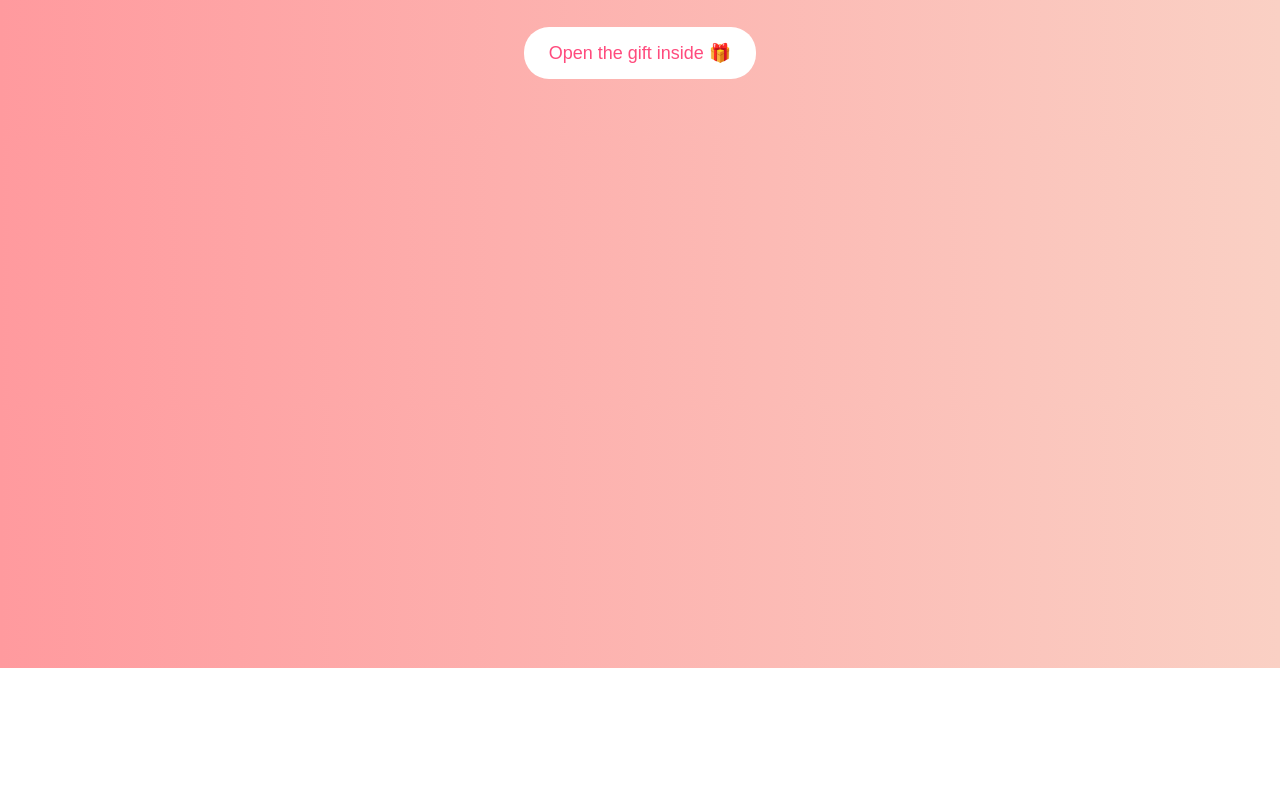
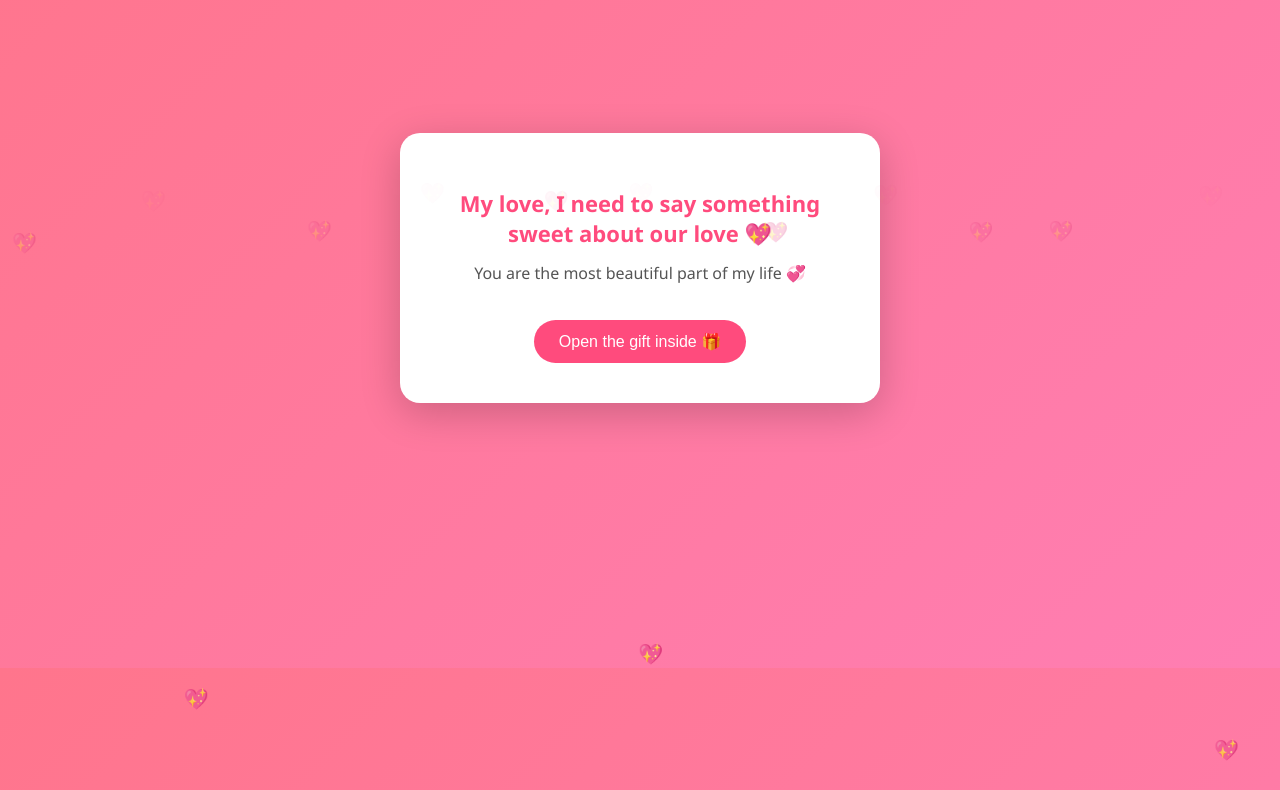
Before and after one commit to JENETSHIRELY29/message, a plain HTML site: page index.html in a window 1280 px wide. Shown: the part 132-922 px from the top of the page. Before the commit the page ends 800 px from the top, so only its background shows below. Drawn offline with Linux system fonts and the light colour scheme.

Commit message:
Update index.html

```diff
--- a/index.html
+++ b/index.html
@@ -4,46 +4,106 @@
     <title>For My Love 💖</title>
     <style>
         body {
+            margin: 0;
+            padding: 0;
+            font-family: 'Segoe UI', sans-serif;
+            background: linear-gradient(135deg, #ff758c, #ff7eb3);
+            height: 100vh;
+            display: flex;
+            justify-content: center;
+            align-items: center;
+            overflow: hidden;
+        }
+
+        .card {
+            background: white;
+            padding: 40px;
+            border-radius: 20px;
             text-align: center;
-            font-family: Arial, sans-serif;
-            background: linear-gradient(to right, #ff9a9e, #fad0c4);
-            padding: 50px;
+            box-shadow: 0 10px 40px rgba(0,0,0,0.2);
+            max-width: 400px;
+            animation: fadeIn 2s ease-in-out;
         }
+
         h1 {
-            color: white;
+            color: #ff4b7d;
+            font-size: 22px;
         }
+
+        p {
+            color: #555;
+            margin-top: 10px;
+        }
+
         button {
-            background-color: white;
-            color: #ff4b7d;
-            padding: 15px 25px;
-            font-size: 18px;
+            margin-top: 20px;
+            padding: 12px 25px;
             border: none;
             border-radius: 25px;
+            background: #ff4b7d;
+            color: white;
+            font-size: 16px;
             cursor: pointer;
+            transition: 0.3s;
+        }
+
+        button:hover {
+            background: #ff1e5a;
+            transform: scale(1.05);
+        }
+
+        img {
             margin-top: 20px;
+            max-width: 100%;
+            border-radius: 15px;
+            display: none;
+            animation: fadeIn 2s ease-in-out;
         }
-        img {
-            margin-top: 30px;
-            max-width: 300px;
-            display: none;
-            border-radius: 15px;
+
+        @keyframes fadeIn {
+            from {opacity: 0;}
+            to {opacity: 1;}
+        }
+
+        /* Floating hearts */
+        .heart {
+            position: absolute;
+            color: white;
+            animation: float 5s infinite;
+            font-size: 20px;
+        }
+
+        @keyframes float {
+            0% {transform: translateY(100vh); opacity: 0;}
+            50% {opacity: 1;}
+            100% {transform: translateY(-10vh); opacity: 0;}
         }
     </style>
 </head>
+
 <body>
 
-<h1>My love, I need to say something sweet about our love 💖</h1>
-
-<button onclick="showGift()">Open the gift inside 🎁</button>
-
-<br>
-
-<img id="giftImage" src="love.jpg">
+<div class="card">
+    <h1>My love, I need to say something sweet about our love 💖</h1>
+    <p>You are the most beautiful part of my life 💞</p>
+    <button onclick="showGift()">Open the gift inside 🎁</button>
+    <img id="giftImage" src="love.jpg">
+</div>
 
 <script>
 function showGift() {
     document.getElementById("giftImage").style.display = "block";
 }
+
+/* Create floating hearts */
+for(let i = 0; i < 15; i++) {
+    let heart = document.createElement("div");
+    heart.innerHTML = "💖";
+    heart.className = "heart";
+    heart.style.left = Math.random() * 100 + "vw";
+    heart.style.animationDuration = (3 + Math.random() * 5) + "s";
+    document.body.appendChild(heart);
+}
 </script>
 
 </body>
```
